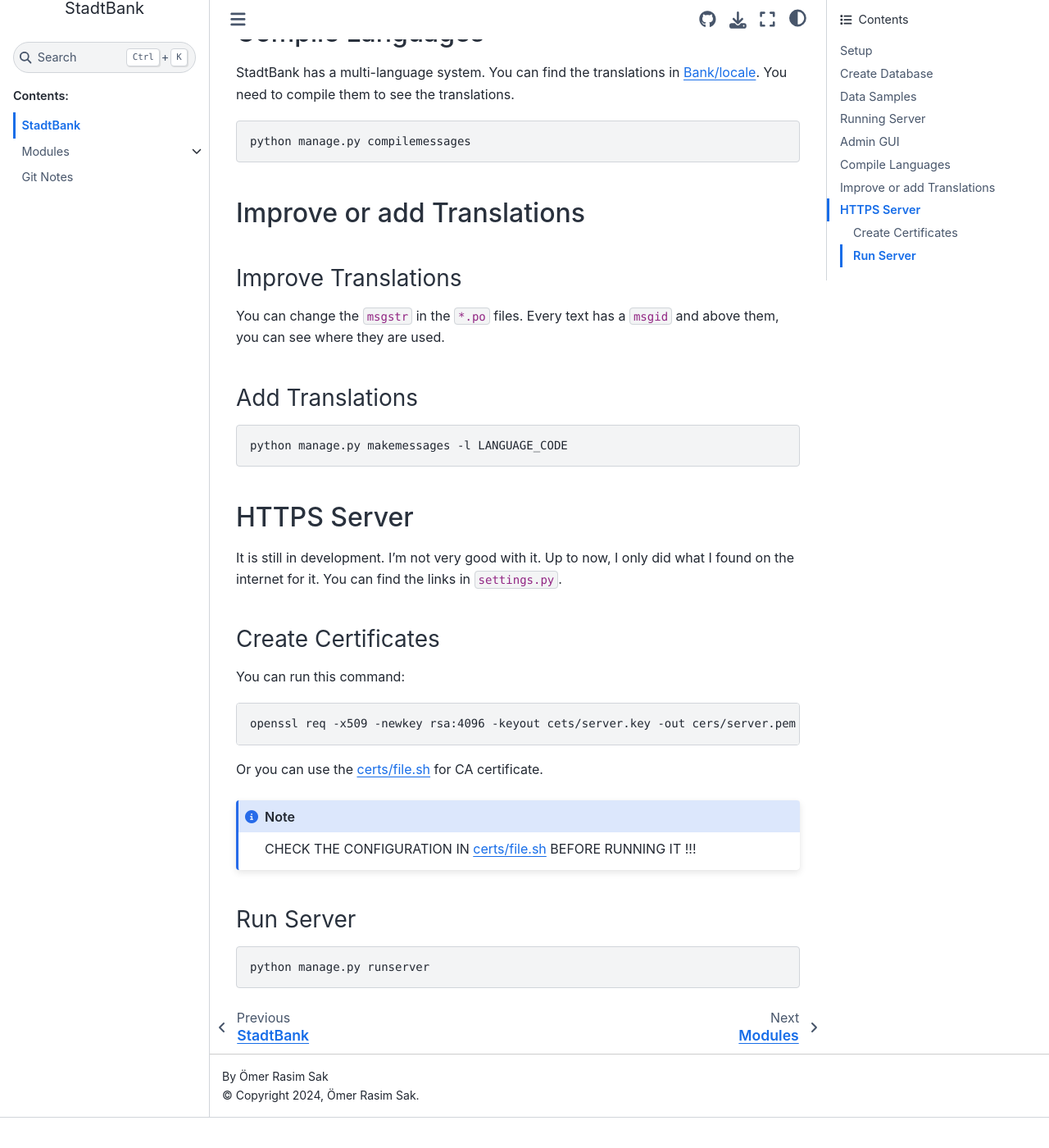
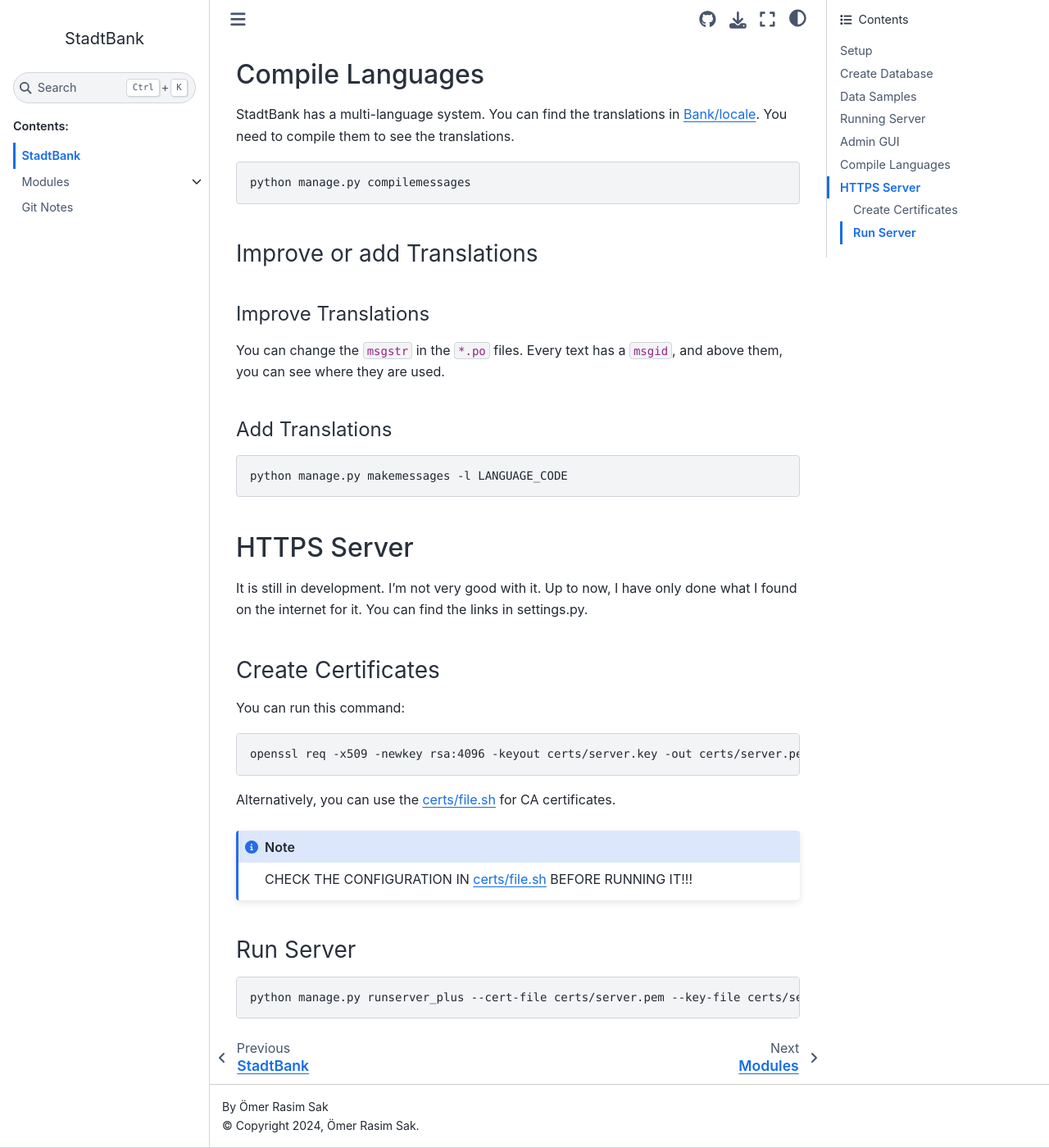
Before and after one commit to Kafalar-Karisik/StadtBank, a Sphinx documentation site: the page built from docs/source/README.rst, in a window 1280 px wide and 1400 px high, scrolled down 2169 px. Shown: the whole window at 82% size. Built offline with Sphinx 7.4.7 and the Sphinx Book theme 1.1.4, drawn with Linux system fonts in a browser that asks for light colours; before the commit the page ends 3532 px from its top, so only the background shows below that; some of the changed text lies outside the part shown.

Commit message:
docs: enhance and format README.rst for clarity and readability
Improved the README.rst. Changes include:

- Updated badge syntax and added image alias for the Pylint badge.
- Added code block directives for virtual environment setup and Windows activation.
- Reformatted long lines and clarified instructions for database migration, translation management, and HTTPS server setup.
- Cleaned up notes and section headings for better readability.

```diff
--- a/docs/source/README.rst
+++ b/docs/source/README.rst
@@ -16,20 +18,22 @@
 
 To create a virtual environment, run the following command:
 
+.. code-block:: shell
+
+   python -m venv .venv
+
 Activate virtual environment (for Unix-based systems)
 ^^^^^^^^^^^^^^^^^^^^^^^^^^^^^^^^^^^^^^^^^^^^^^^^^^^^^
 
 .. code-block:: shell
 
-   python -m venv .venv
    source .venv/bin/activate
 
 Activate virtual environment (for Windows)
 ^^^^^^^^^^^^^^^^^^^^^^^^^^^^^^^^^^^^^^^^^^
 
-.. code-block:: shell
+.. code-block:: powershell
 
-   python -m venv .venv
    .venv\scripts\activate
 
 Install Requirements
@@ -46,16 +50,18 @@
 
 To set up the database, perform the following step:
 
-Show up to migration files:
+-  Apply migration files:
 
-.. code-block:: shell
+   .. code-block:: shell
 
-   python manage.py migrate
+      python manage.py migrate
 
 Data Samples
 ------------
 
-You can use the `bin/randCus.py <bin/randCus.py>`_ and `bin/randAct.py <bin/randAct.py>`_ for generating sample data for your database.
+You can use the `bin/randCus.py <bin/randCus.py>`__ and
+`bin/randAct.py <bin/randAct.py>`__ for generating sample data for your
+database.
 
 Running Server
 --------------
@@ -68,12 +74,13 @@
 
 .. note::
 
-   Use ``--insecure`` if you can't get Static Files
+   Use ``--insecure`` if you can’t get Static Files
 
 Admin GUI
 ---------
 
-To access the admin GUI, you need to create a superuser account first. Run the following command:
+To access the admin GUI, you need to create a superuser account first.
+Run the following command:
 
 .. code-block:: shell
 
@@ -81,7 +88,7 @@
 
 .. note::
 
-   Or you can run `bin/userSetup.py <bin/userSetup.py>`_ for Account Setup
+   Alternatively, you can run `bin/userSetup.py <bin/userSetup.py>`__ for account setup
 
 For access, you need to go to ``http://IP_ADDRESS/admin``
 
@@ -92,22 +99,25 @@
 Compile Languages
 -----------------
 
-StadtBank has a multi-language system. You can find the translations in `Bank/locale <Bank/locale/>`_. You need to compile them to see the translations.
+StadtBank has a multi-language system. You can find the translations in
+`Bank/locale <Bank/locale/>`__. You need to compile them to see
+the translations.
 
 .. code-block:: shell
 
    python manage.py compilemessages
 
 Improve or add Translations
----------------------------
+~~~~~~~~~~~~~~~~~~~~~~~~~~~
 
 Improve Translations
-~~~~~~~~~~~~~~~~~~~~
+^^^^^^^^^^^^^^^^^^^^
 
-You can change the ``msgstr`` in the ``*.po`` files. Every text has a ``msgid`` and above them, you can see where they are used.
+You can change the ``msgstr`` in the ``*.po`` files. Every text has a
+``msgid``, and above them, you can see where they are used.
 
 Add Translations
-~~~~~~~~~~~~~~~~
+^^^^^^^^^^^^^^^^
 
 .. code-block:: shell
 
@@ -116,7 +126,7 @@
 HTTPS Server
 ------------
 
-It is still in development. I'm not very good with it. Up to now, I only did what I found on the internet for it. You can find the links in ``settings.py``.
+It is still in development. I’m not very good with it. Up to now, I have only done what I found on the internet for it. You can find the links in settings.py.
 
 Create Certificates
 ~~~~~~~~~~~~~~~~~~~
@@ -125,17 +135,17 @@
 
 .. code-block:: shell
 
-   openssl req -x509 -newkey rsa:4096 -keyout cets/server.key -out cers/server.pem -days 365 -nodes
+   openssl req -x509 -newkey rsa:4096 -keyout certs/server.key -out certs/server.pem -days 365 -nodes
 
-Or you can use the `certs/file.sh <certs/file.sh>`_ for CA certificate.
+Alternatively, you can use the `certs/file.sh <certs/file.sh>`__ for CA certificates.
 
 .. note::
 
-   CHECK THE CONFIGURATION IN `certs/file.sh <certs/file.sh>`_ BEFORE RUNNING IT !!!
+   CHECK THE CONFIGURATION IN `certs/file.sh <certs/file.sh>`__ BEFORE RUNNING IT!!!
 
 Run Server
 ~~~~~~~~~~
 
 .. code-block:: shell
 
-   python manage.py runserver
+   python manage.py runserver_plus --cert-file certs/server.pem --key-file certs/server.key --insecure 127.0.0.1:443
```
Also changed, not shown: other parts of docs/source/README.rst (+3 -1 lines).
